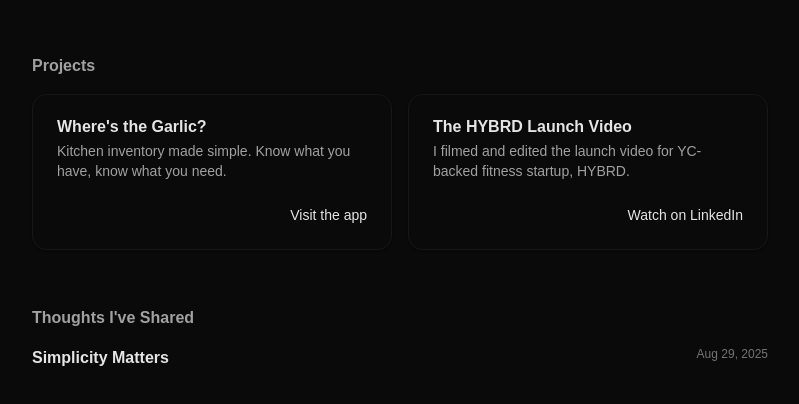
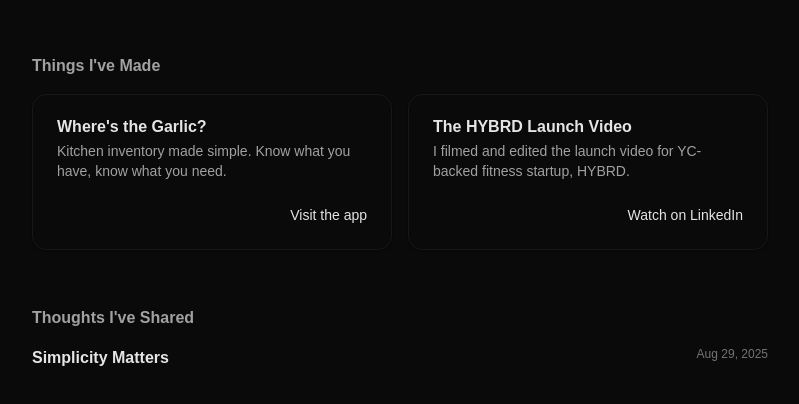
Before and after one commit to internetdrew/portfolio-v3, an Astro site: page / in a window 1280 px wide. Shown: the part 238-642 px from the top of the page, without its empty margins (240-1039 px from the left). Built offline with nearby package versions, Linux system fonts and the light colour scheme; Astro itself is replaced by a stand-in of ours.

Commit message:
update heading

```diff
--- a/src/components/Projects.astro
+++ b/src/components/Projects.astro
@@ -28,7 +28,7 @@
 ---
 
 <section class="mt-14 mb-6">
-  <h2 class="font-semibold text-neutral-400">Projects</h2>
+  <h2 class="font-semibold text-neutral-400">Things I've Made</h2>
   <ul class="mt-4 grid gap-4 sm:grid-cols-2">
     {
       projects.map((project) => (
```
